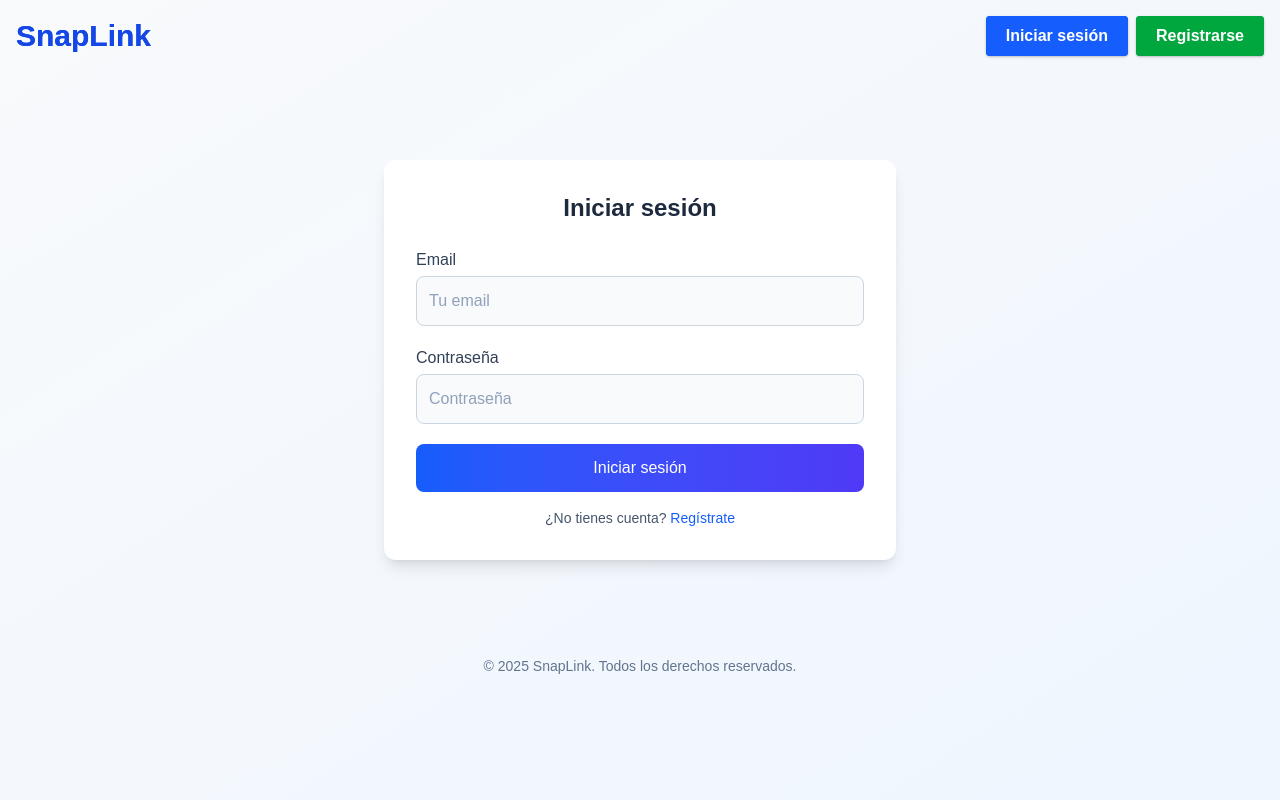
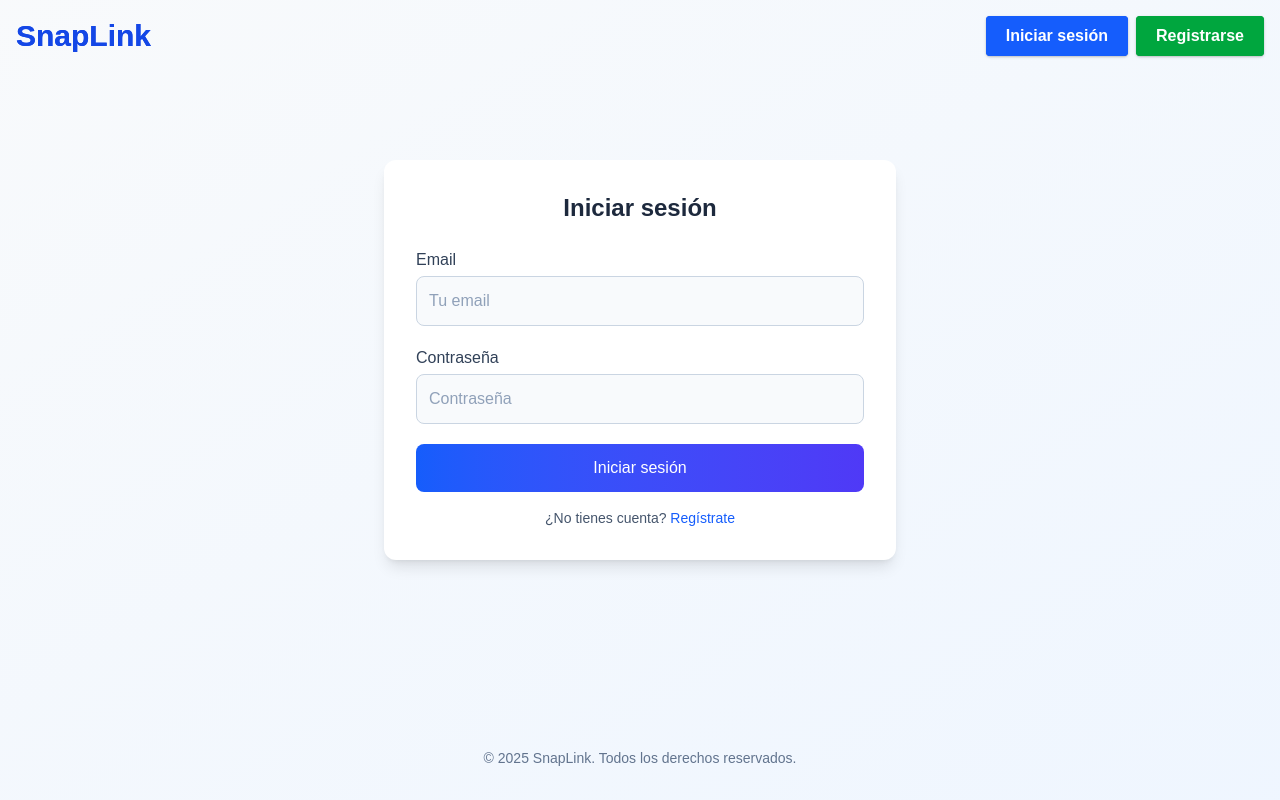
Before and after one commit to Argarm/SnapLink, a Next.js app: page /auth/login in a window 1280 px wide. Built offline with nearby package versions, Linux system fonts and the light colour scheme.

Commit message:
feat: enhance login and registration pages with improved layout and error handling

```diff
--- a/src/app/auth/login/page.tsx
+++ b/src/app/auth/login/page.tsx
@@ -43,6 +43,7 @@ export default function LoginPage() {
         </div>
       </header>
 
+      <div className="flex flex-col flex-grow w-full items-center">
         <div className="w-full max-w-lg bg-white rounded-xl shadow-lg p-6 md:p-8 transition-all duration-300 hover:shadow-xl mt-24 mb-8">
           <h2 className="text-2xl font-bold mb-6 text-center text-slate-800">
             Iniciar sesión
@@ -89,8 +90,9 @@ export default function LoginPage() {
             </Link>
           </p>
         </div>
+      </div>
 
-      <footer className="w-full max-w-5xl mt-16 mb-8 text-center text-slate-500 text-sm">
+      <footer className="w-full max-w-5xl mt-auto mb-8 text-center text-slate-500 text-sm">
         <p>
           &copy; {new Date().getFullYear()} SnapLink. Todos los derechos
           reservados.
--- a/src/app/auth/register/page.tsx
+++ b/src/app/auth/register/page.tsx
@@ -48,6 +48,7 @@ export default function RegisterPage() {
         </div>
       </header>
 
+      <div className="flex flex-col flex-grow w-full items-center">
         <div className="w-full max-w-lg bg-white rounded-xl shadow-lg p-6 md:p-8 transition-all duration-300 hover:shadow-xl mt-24 mb-8">
           <h2 className="text-2xl font-bold mb-6 text-center text-slate-800">
             Regístrate
@@ -107,8 +108,9 @@ export default function RegisterPage() {
             </Link>
           </p>
         </div>
+      </div>
 
-      <footer className="w-full max-w-5xl mt-16 mb-8 text-center text-slate-500 text-sm">
+      <footer className="w-full max-w-5xl mt-auto mb-8 text-center text-slate-500 text-sm">
         <p>
           &copy; {new Date().getFullYear()} SnapLink. Todos los derechos
           reservados.
--- a/src/app/page.tsx
+++ b/src/app/page.tsx
@@ -68,6 +68,7 @@ export default function Home() {
         </div>
       </header>
 
+      <div className="flex flex-col flex-grow w-full items-center">
         {/* Hero Section */}
         <div className="text-center mb-12">
           <h1 className="text-4xl md:text-5xl font-bold text-slate-800 mb-3 bg-clip-text text-transparent bg-gradient-to-r from-blue-600 to-indigo-600">
@@ -352,12 +353,11 @@ export default function Home() {
             </div>
           </div>
         </div>
+      </div>
 
-      {/* Footer */}
-      <footer className="w-full max-w-5xl mt-16 mb-8 text-center text-slate-500 text-sm">
+      <footer className="w-full max-w-5xl mt-auto mb-8 text-center text-slate-500 text-sm">
         <p>
-          &copy; {new Date().getFullYear()} SnapLink. Todos los derechos
-          reservados.
+          &copy; {new Date().getFullYear()} SnapLink. Todos los derechos reservados.
         </p>
       </footer>
     </main>
```
Lines whose indentation alone changed are shown as unchanged.
